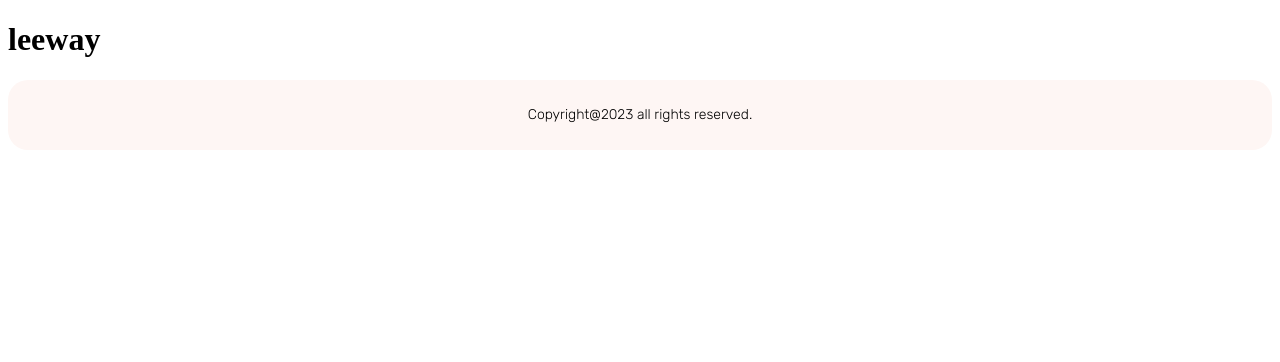
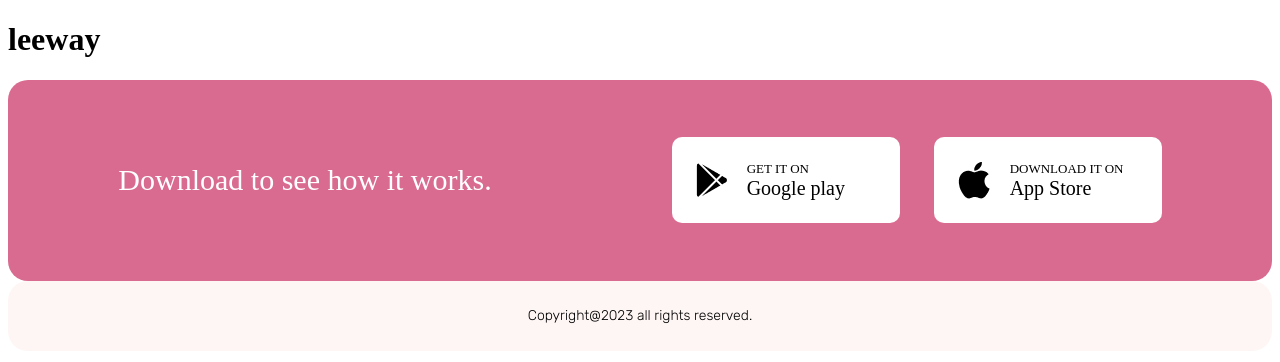
Before and after one commit to muggleworks/leeway-website, a plain HTML site: page index.html in a window 1280 px wide. Drawn offline with Linux system fonts and the light colour scheme.

Commit message:
download-section

```diff
--- a/index.html
+++ b/index.html
@@ -12,8 +12,27 @@
 </head>
 <body>
   <h1>leeway</h1>
+  <section class="download-section">
+    <div class="download-content">
+    <p>Download to see how it works.</p>
+    <div class="download-button">
+      <a class="download-button1" href="#">
+        <img src="googleplay.png">
+        <div>
+           <p>GET IT ON</p>
+           <P>Google play</P>
+        </div>
+      </a>
+       <a class="download-button1" href="#">
+         <img src="appstore.png">
+         <div>
+           <p>DOWNLOAD IT ON</p>
+           <P>App Store</P>
+         </div>
+       </a>
+  </section>
   <footer>
-    <div class="footer" style="display: flex; align-items: center; justify-content: center;">
+    <div class="footer">
      <p>Copyright@2023 all rights reserved.</p>
     </div>
   </footer>
--- a/styles.css
+++ b/styles.css
@@ -2,11 +2,51 @@
   .footer {
     background-color:#FEF6F4;
     text-align: center;
+    display: flex;
+    justify-content: center;
+    align-items: center;
     border-radius: 20px;
     height: 70px;
     font-family: 'Rubik';
     font-style: normal;
-    font-weight: 400;
     font-size: 14px;
-    line-height: 17px;
   }
+  .download-section {
+    background-color:#DA6B90;
+    height: 201px;
+    border-radius: 20px;
+    display: flex;
+    justify-content: space-around;
+  }
+  .download-content {
+    color: #FFFFFF;
+    font-size: 30px;
+    display: flex;
+    align-items: center;
+    gap: 180px;
+  }
+  .download-button {
+     display: flex;
+     align-items: center;
+     gap: 34px;
+  }
+  .download-button1 {
+    background-color:#FFFFFF;
+    border-radius: 10px;
+    display: block;
+    color:#000000;
+    text-decoration: none;
+    width: 180px;
+    height: 70px;
+    display: flex;
+    align-items: center;
+    padding: 8px 24px;
+    gap: 20px;
+  }
+  .download-button1 p {
+    margin: 0;
+    font-size: 13px;
+  }
+  .download-button1 p:nth-child(2) {
+    font-size: 20px;
+  }
```
Also changed, not shown: appstore.png (added), googleplay.png (added).
